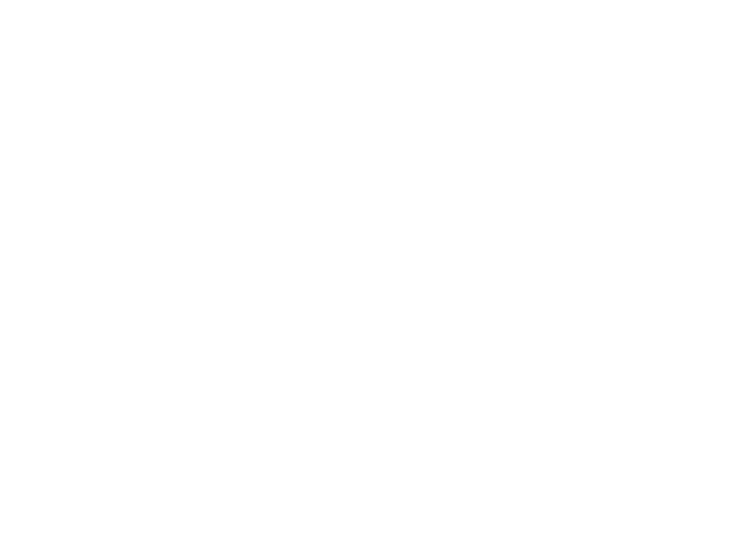
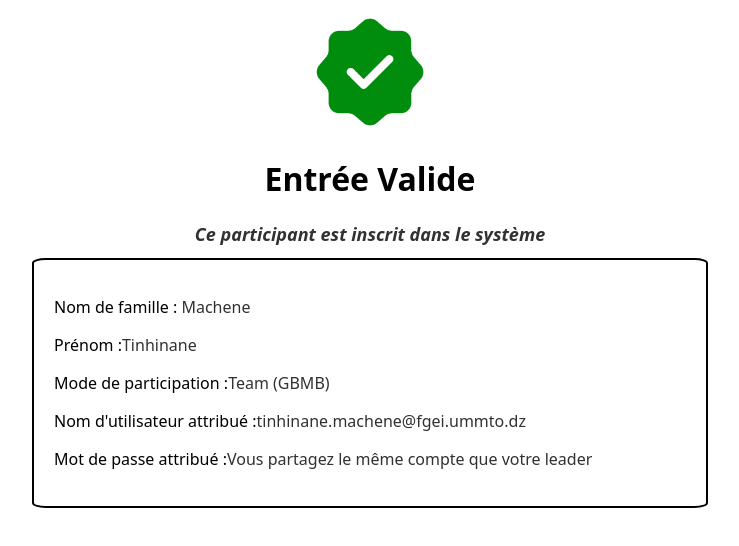
Before and after one commit to HocineSlimani/check-in, a plain HTML site: page allowed-participants/5456425790426427558.html in a window 1280 px wide. Shown: the whole page, without its empty margins (270-1009 px from the left). Drawn offline with Linux system fonts and the light colour scheme.

Commit message:
Update 5456425790426427558.html

```diff
--- a/allowed-participants/5456425790426427558.html
+++ b/allowed-participants/5456425790426427558.html
@@ -1 +1,28 @@
 <!-- ('Tinhinane', 'Machene', 'Team', 'tinhinane.machene@fgei.ummto.dz', 'OUI', NULL, NULL, NULL, NULL, NULL, 'GBMB', '5456425790426427558'), -->
+
+<!DOCTYPE html>
+<html lang="en">
+<head>
+    <meta charset="UTF-8">
+    <meta http-equiv="X-UA-Compatible" content="IE=edge">
+    <meta name="viewport" content="width=device-width, initial-scale=1.0">
+    <link rel="Stylesheet" href="hocinelina.css">
+    <title>Valid identity</title>
+
+</head>
+<body>
+    <div class="valid">
+        <!-- La classe de l'image-->
+    </div>
+    <h1>Entrée Valide</h1>
+    <h1 style="font-size: 18px; font-style: italic; color: #313131;">Ce participant est inscrit dans le système</h1>
+
+    <div class="boite">
+        <p>Nom de famille : <span>Machene</span></p>
+        <p>Prénom :<span>Tinhinane </span> </p>
+        <p> Mode de participation :<span>Team (GBMB)</span></p>
+        <p>Nom d'utilisateur attribué :<span>tinhinane.machene@fgei.ummto.dz</span></p>
+        <p>Mot de passe attribué :<span>Vous partagez le même compte que votre leader</span></p>
+    </div>
+</body>
+</html>
```
